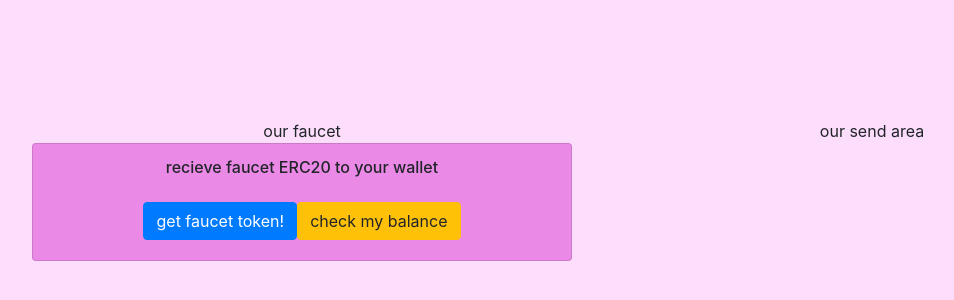
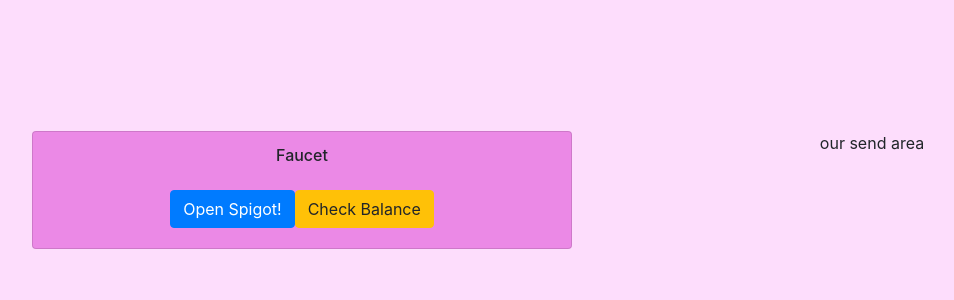
Before and after one commit to boyerst/react-token-faucet, a React (Create React App) app: page / in a window 1280 px wide. Shown: the part 210-510 px from the top of the page, without its empty margins (53-1007 px from the left). Built offline with nearby package versions, Linux system fonts and the light colour scheme.

Commit message:
Correctly show tokenAddress as string, connects to MetaMask

```diff
--- a/src/App.js
+++ b/src/App.js
@@ -14,7 +14,7 @@ function App() {
     <Container>
       <Row className="justify-content-md-center">
         <Col>
-          <div> our faucet </div>
+          <div>  </div>
         {/* Create react component and send it the prop 'Token'
             'Token' is imported above and contains the ABI from our artifacts
         */}
--- a/src/components/Faucet.js
+++ b/src/components/Faucet.js
@@ -3,7 +3,7 @@ import { ethers } from 'ethers'
 import Card from 'react-bootstrap/Card'
 import Button from 'react-bootstrap/Button'
 
-const tokenAddress = 0x5fbdb2315678afecb367f032d93f642f64180aa3
+const tokenAddress = "0x5fbdb2315678afecb367f032d93f642f64180aa3"
 
 // Build out the Faucet component that we passed our contract to as props thru the component instance
 const Faucet = (props) => {
@@ -58,11 +58,11 @@ const Faucet = (props) => {
         <div>
         <Card style={{background: "rgba(227, 104, 222, 0.71)"}}>
         <Card.Body>
-        <Card.Subtitle>recieve faucet ERC20 to your wallet
+        <Card.Subtitle>Faucet
         </Card.Subtitle><br></br>
         <div className="d-grid gap-2">
-        <Button onClick={faucet}>get faucet token!</Button>
-        <Button onClick={getBalance} variant="warning">check my balance</Button>
+        <Button onClick={faucet}>Open Spigot!</Button>
+        <Button onClick={getBalance} variant="warning">Check Balance</Button>
         </div>
         </Card.Body>
         </Card>
```
